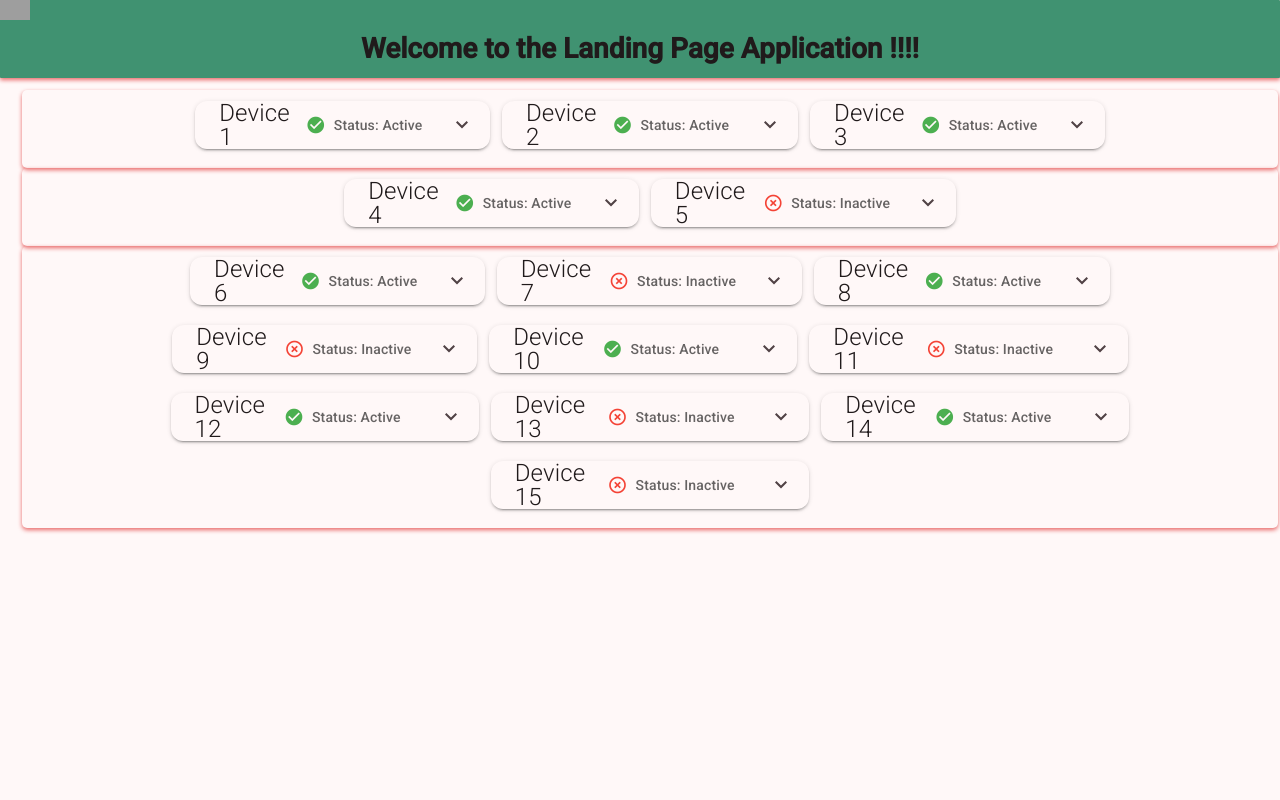
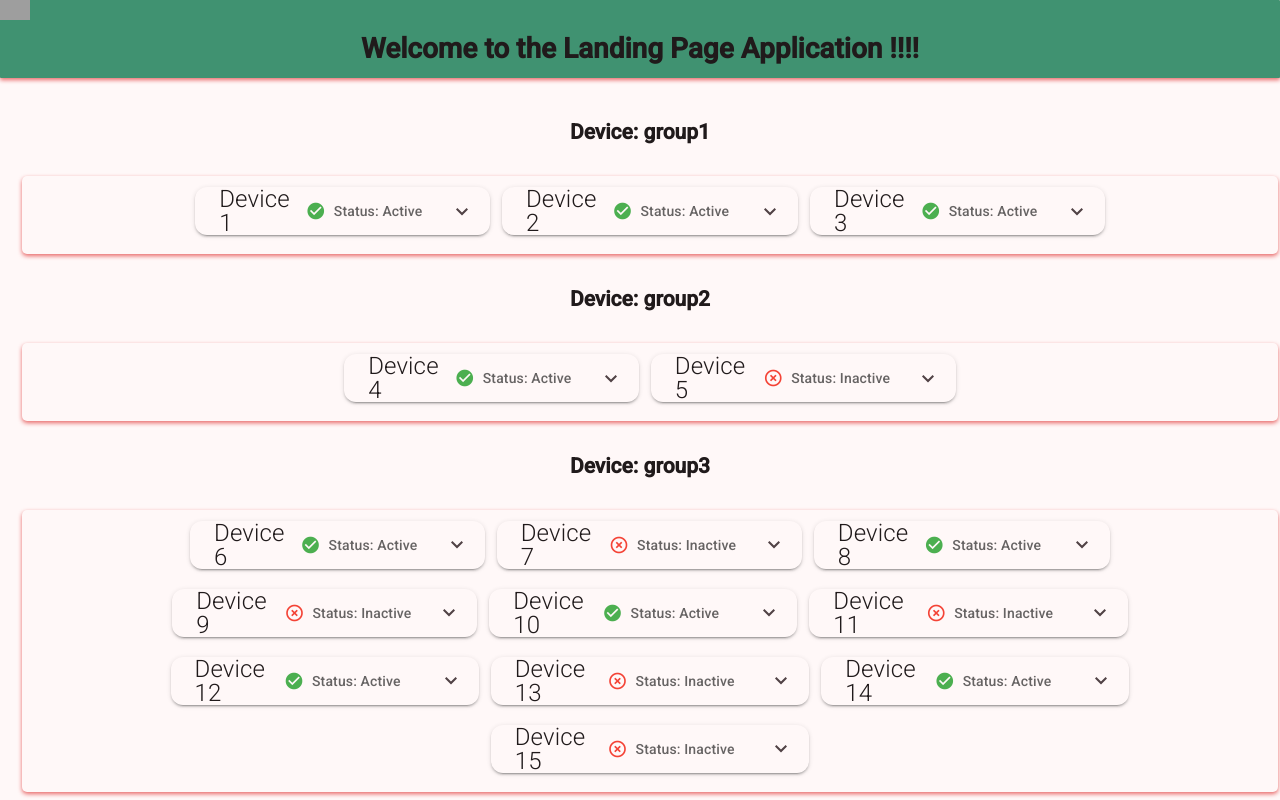
Before and after one commit to dizowned/landing-page-app, an Angular app: page /Main in a window 1280 px wide. Built offline with nearby package versions, Linux system fonts and the light colour scheme; grey boxes are pictures that could not be loaded.

Commit message:
- Added Tailwinds (need to add json to enable) - Added device headers in main table display

```diff
--- a/package.json
+++ b/package.json
@@ -41,15 +41,19 @@
     "@angular/build": "^20.3.2",
     "@angular/cli": "^20.3.2",
     "@angular/compiler-cli": "^20.3.0",
+    "@tailwindcss/postcss": "^4.1.18",
     "@types/express": "^5.0.1",
     "@types/jasmine": "~5.1.0",
     "@types/node": "^20.17.19",
+    "autoprefixer": "^10.4.24",
     "jasmine-core": "~5.9.0",
     "karma": "~6.4.0",
     "karma-chrome-launcher": "~3.2.0",
     "karma-coverage": "~2.2.0",
     "karma-jasmine": "~5.1.0",
     "karma-jasmine-html-reporter": "~2.1.0",
+    "postcss": "^8.5.6",
+    "tailwindcss": "^4.1.18",
     "typescript": "~5.9.2"
   }
 }
--- a/src/app/main-page/main-page.html
+++ b/src/app/main-page/main-page.html
@@ -2,6 +2,11 @@
   <table class="main-page-table">
     <tbody>
       @for (device_group of device_list.device_groups; track device_group.name) {
+        <tr>
+        <td class="device-group-name">
+          <h2>Device: {{ device_group.name }}</h2>
+        </td>
+        </tr>
       <tr class="device-container">
         @for(device of device_group.devices; track device.name) {
         <td>
--- a/src/app/main-page/main-page.scss
+++ b/src/app/main-page/main-page.scss
@@ -24,6 +24,18 @@
   table-layout: auto;
 }
 
+.device-group-name {
+  display: flex;
+  flex-direction: column;
+  align-items: center;
+  justify-content: center;
+  width: 100%;
+  max-width: 1200px;
+  margin: 5px auto;
+  padding: 10px;
+  box-sizing: border-box;
+}
+
 .device-container {
   display: flex;
   flex-direction: row;
```
Also changed, not shown: 1 other file (tests, documents, lock files or other folders).
